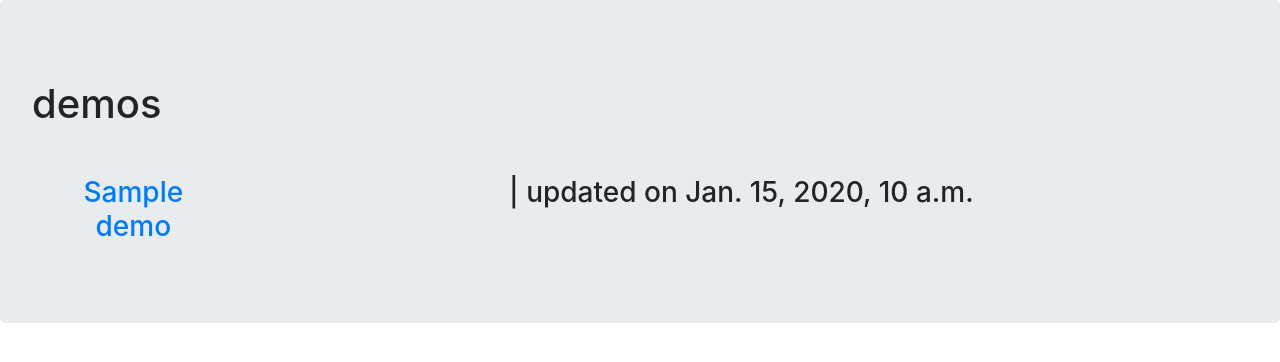
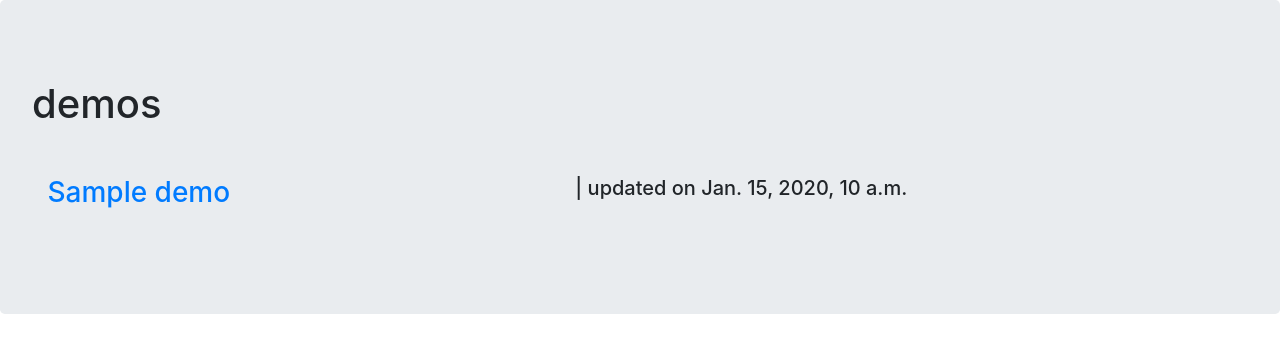
Before and after one commit to thatsongsucks/portfolio-project, a Django app: page /demos/ in a window 1280 px wide. Shown: the part 96-458 px from the top of the page. Run offline with Django 3.2, Linux system fonts and the light colour scheme; tables that the repository leaves empty hold one stand-in row (values such as "Sample post"); some libraries are stand-ins or nearby versions.

Commit message:
formatting

```diff
--- a/jobs/templates/jobs/demos.html
+++ b/jobs/templates/jobs/demos.html
@@ -7,18 +7,16 @@
   <br />
   <br />
 </div>
-<h3>
 {%for demo in demos.all%}
 <p>
-<div class="row">
-    <div class='col-2'>
-        <a href= '{{ demo.mp3.url }}'>{{ demo.name }}</a>
+<div class="row pb-3">
+    <div class='col-2 float-right pr-1'>
+        <h3><a href= '{{ demo.mp3.url }}'>{{ demo.name }}</a></h3>
     </div>
     <div class='col-10'>
-           |    updated on {{ demo.date_modified }}
+        <h5>   |    updated on {{ demo.date_modified }}</h5>
     </div>
 </div>
 </p>
 {%endfor%}
-</h3>
 {% endblock %}
--- a/static/harp/index.js
+++ b/static/harp/index.js
@@ -35,8 +35,8 @@ const synth1 = new Tone.PolySynth(Tone.FMSynth).connect(verb);
 const synth2 = new Tone.PolySynth(Tone.FMSynth).connect(verb);
 synth1.set({'envelope': {'release':1.2, 'sustain':0.3}});
 synth2.set({'envelope': {'release':1.2, 'sustain':0.3}});
-synth1.volume.value = -10;
-synth2.volume.value = -10;
+// synth1.volume.value = -10;
+// synth2.volume.value = -10;
 
 
 
```
